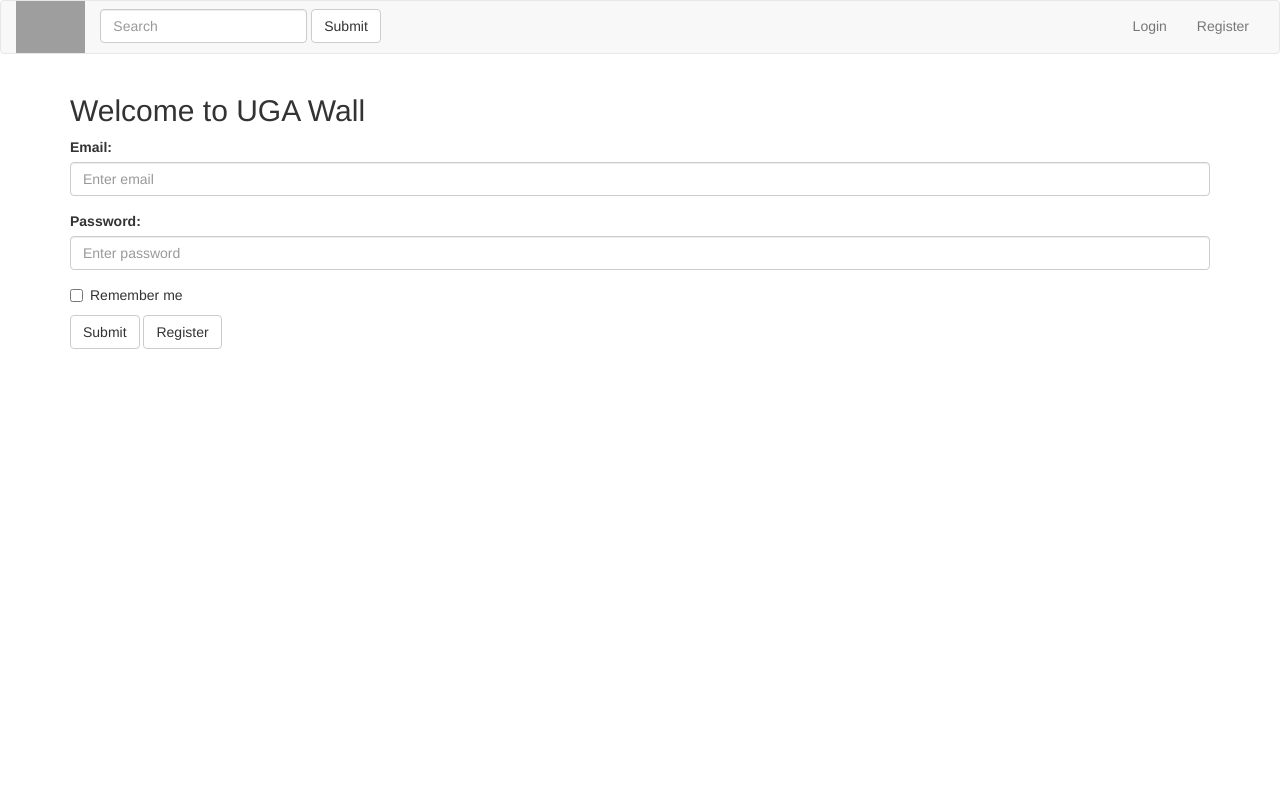
After one commit to npmcdn-to-unpkg-bot/TermProject, a PHP site: page /login.php in a window 1280 px wide. The commit adds this page. Run offline with PHP 8.4, Linux system fonts and the light colour scheme; grey boxes are pictures that could not be loaded.

Commit message:
Added login.php and added the logo to the navbar. Placed logo in assets/images

```diff
--- /dev/null
+++ b/login.php
@@ -0,0 +1,42 @@
+<?php
+include 'DbConfig.php';
+?>
+<html lang="en">
+<head>
+    <meta charset="UTF-8">
+    <title>Login</title>
+    <meta name="viewport" content="width=device-width, initial-scale=1">
+    <link rel="stylesheet" href="http://maxcdn.bootstrapcdn.com/bootstrap/3.3.6/css/bootstrap.min.css">
+    <link rel="stylesheet" href="assets/css/app.css">
+    <!--    TODO: maybe update the jquery library-->
+    <script src="https://ajax.googleapis.com/ajax/libs/jquery/1.12.0/jquery.min.js"></script>
+    <script src="http://maxcdn.bootstrapcdn.com/bootstrap/3.3.6/js/bootstrap.min.js"></script>
+</head>
+<body>
+    <?php
+    include 'navbar.html';
+    ?>
+    <div class="container">
+      <h2>Welcome to UGA Wall</h2>
+      <form role="form">
+        <div class="form-group">
+          <label for="email">Email:</label>
+          <input type="email" class="form-control" id="email" placeholder="Enter email">
+        </div>
+        <div class="form-group">
+          <label for="pwd">Password:</label>
+          <input type="password" class="form-control" id="pwd" placeholder="Enter password">
+        </div>
+        <div class="checkbox">
+          <label><input type="checkbox"> Remember me</label>
+        </div>
+        <button type="submit" class="btn btn-default">Submit</button>
+        <button type="submit" class="btn btn-default">Register</button>
+      </form>
+    </div>
+    <?php
+    // close connection
+    $conn = null;
+    ?>
+</body>
+</html>
--- a/navbar.html
+++ b/navbar.html
@@ -8,7 +8,7 @@
         <span class="icon-bar"></span>
         <span class="icon-bar"></span>
       </button>
-      <a class="navbar-brand" href="index.php">UGAWall</a>
+      <a class="pull-left" href="index.php"><img src="assets/images/UGAWALL_Logo - Final.png" alt="UGA Wall Logo" style="height:52px"></img></a>
     </div>
 
     <!-- Collect the nav links, forms, and other content for toggling -->
@@ -20,7 +20,7 @@
         <button type="submit" class="btn btn-default">Submit</button>
       </form>
       <ul class="nav navbar-nav navbar-right">
-        <li><a href="">Login</a></li>
+        <li><a href="login.php">Login</a></li>
         <li><a href="register.php">Register</a></li>
       </ul>
     </div><!-- /.navbar-collapse -->
--- a/register.php
+++ b/register.php
@@ -57,7 +57,7 @@
         </form>
         <?php
         // close connection
-        conn = null;
+        $conn = null;
         ?>
     </body>
 </html>
```
Also changed, not shown: index.php (+1 -18 lines), UGAWALL_Logo - Final.png (deleted).
